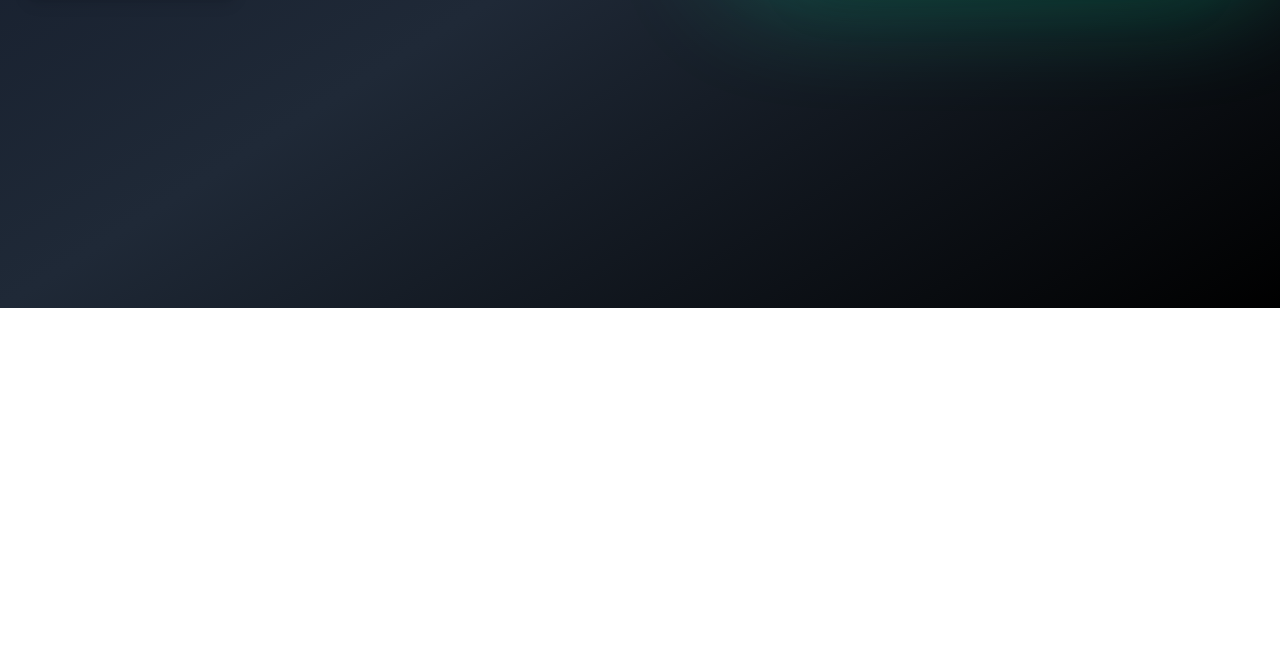
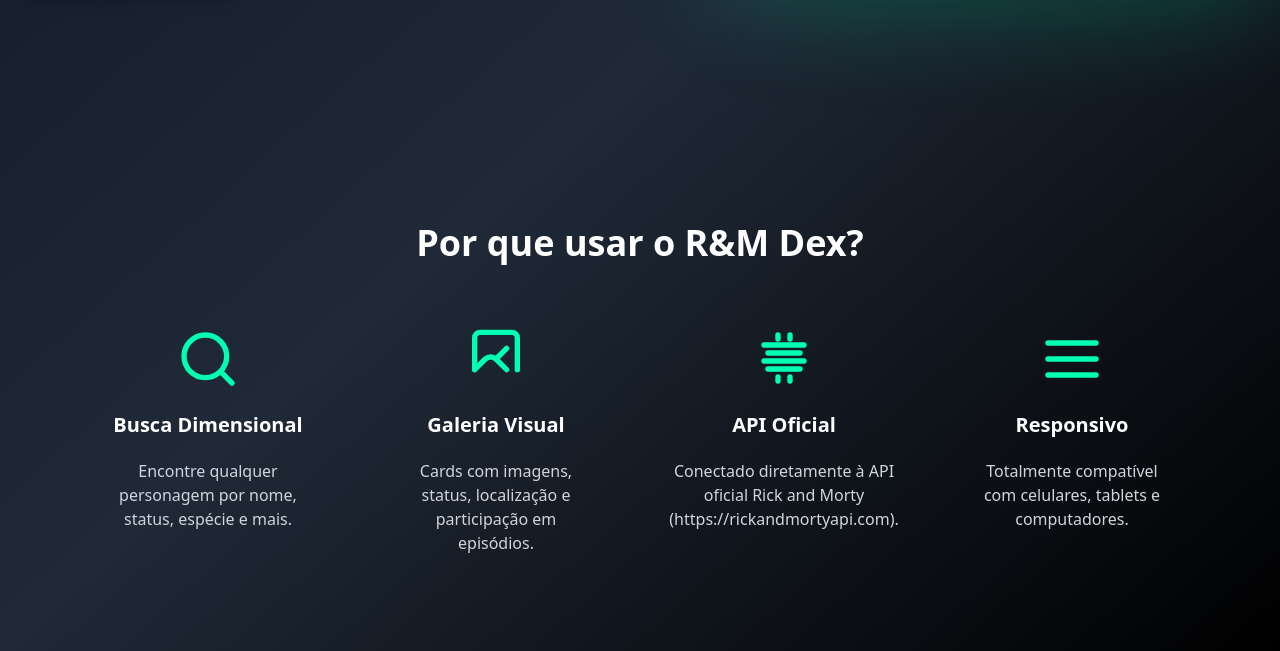
Before and after one commit to gustxvodev/rm_dex, a plain HTML site: page index.html in a window 1280 px wide. Shown: the part 492-1143 px from the top of the page. Before the commit the page ends 800 px from the top, so only its background shows below. Drawn offline with nearby package versions, Linux system fonts and the light colour scheme.

Commit message:
add section recursos

```diff
--- a/index.html
+++ b/index.html
@@ -29,6 +29,11 @@
       }
     }
   </script>
+  <style>
+    #hero {
+      margin-bottom: 50px;
+    }
+  </style>
 </head>
 
 <body class="bg-gradient-to-br from-gray-900 via-gray-800 to-black min-h-screen text-white font-sans">
@@ -67,32 +72,70 @@
     </div>
   </header>
 
-  <section id="hero" class="container mx-auto px-6 py-20 flex flex-col-reverse lg:flex-row items-center gap-10 lg:gap-24 max-w-7xl">
+  <section id="hero"
+    class="container mx-auto px-6 py-20 flex flex-col-reverse lg:flex-row items-center gap-10 lg:gap-24 max-w-7xl">
     <div class="flex-1 text-center lg:text-left animate-fade-in-up">
       <h2 class="text-4xl sm:text-5xl font-extrabold text-white leading-tight mb-6 max-w-xl mx-auto lg:mx-0">
         Explore todos os<br />
         <span class="text-portal">personagens de Rick and Morty</span>
       </h2>
       <p class="text-lg sm:text-xl text-gray-300 mb-8 max-w-lg mx-auto lg:mx-0">
-        O <span class="font-semibold text-portal">R&M Dex</span> é seu catálogo interdimensional para visualizar todos os
+        O <span class="font-semibold text-portal">R&M Dex</span> é seu catálogo interdimensional para visualizar todos
+        os
         personagens da série usando a API oficial.
       </p>
-      <a href="/pages/personagens.html"
+      <a href="/home/index.html"
         class="inline-block bg-portal text-black px-10 py-4 rounded-xl font-semibold shadow-lg hover:shadow-xl hover:-translate-y-1 transition transform duration-300">
         Ver Personagens
       </a>
     </div>
     <div class="flex-1 max-w-md lg:max-w-lg relative">
       <div class="absolute inset-0 bg-portal rounded-3xl blur-3xl opacity-30 animate-pulse-slow"></div>
-      <img
-        src="https://sm.ign.com/t/ign_br/screenshot/default/rick-and-morty-6_xshv.2560.jpg"
-        alt="Rick and Morty" class="relative rounded-3xl shadow-2xl mx-auto" />
+      <img src="https://sm.ign.com/t/ign_br/screenshot/default/rick-and-morty-6_xshv.2560.jpg" alt="Rick and Morty"
+        class="relative rounded-3xl shadow-2xl mx-auto" />
     </div>
-
   </section>
 
-
-
+  <section id="features" class="container mx-auto px-6 py-24 max-w-6xl">
+    <h3 class="text-4xl font-extrabold text-center text-white mb-16">Por que usar o R&M Dex?</h3>
+    <div class="grid grid-cols-1 md:grid-cols-2 lg:grid-cols-4 gap-12 text-white">
+      <div class="flex flex-col items-center text-center space-y-5 px-6">
+        <svg xmlns="http://www.w3.org/2000/svg" class="w-16 h-16 text-portal" fill="none" viewBox="0 0 24 24"
+          stroke="currentColor">
+          <path stroke-linecap="round" stroke-linejoin="round" stroke-width="2"
+            d="M21 21l-4.35-4.35M11 19a8 8 0 100-16 8 8 0 000 16z" />
+        </svg>
+        <h4 class="text-xl font-semibold">Busca Dimensional</h4>
+        <p class="text-gray-300">Encontre qualquer personagem por nome, status, espécie e mais.</p>
+      </div>
+      <div class="flex flex-col items-center text-center space-y-5 px-6">
+        <svg xmlns="http://www.w3.org/2000/svg" class="w-16 h-16 text-portal" fill="none" viewBox="0 0 24 24"
+          stroke="currentColor">
+          <path stroke-linecap="round" stroke-linejoin="round" stroke-width="2"
+            d="M4 16l4-4a3 3 0 014 0l4 4m-4-4l4-4M4 16V4a2 2 0 012-2h12a2 2 0 012 2v12" />
+        </svg>
+        <h4 class="text-xl font-semibold">Galeria Visual</h4>
+        <p class="text-gray-300">Cards com imagens, status, localização e participação em episódios.</p>
+      </div>
+      <div class="flex flex-col items-center text-center space-y-5 px-6">
+        <svg xmlns="http://www.w3.org/2000/svg" class="w-16 h-16 text-portal" fill="none" viewBox="0 0 24 24"
+          stroke="currentColor">
+          <path stroke-linecap="round" stroke-linejoin="round" stroke-width="2"
+            d="M9.75 3v1.5M14.25 3v1.5M4.5 6.75h15M6 9.75h12M4.5 12.75h15M6 15.75h12M9.75 18.75v1.5M14.25 18.75v1.5" />
+        </svg>
+        <h4 class="text-xl font-semibold">API Oficial</h4>
+        <p class="text-gray-300">Conectado diretamente à API oficial Rick and Morty (https://rickandmortyapi.com).</p>
+      </div>
+      <div class="flex flex-col items-center text-center space-y-5 px-6">
+        <svg xmlns="http://www.w3.org/2000/svg" class="w-16 h-16 text-portal" fill="none" viewBox="0 0 24 24"
+          stroke="currentColor">
+          <path stroke-linecap="round" stroke-linejoin="round" stroke-width="2" d="M3 6h18M3 12h18M3 18h18" />
+        </svg>
+        <h4 class="text-xl font-semibold">Responsivo</h4>
+        <p class="text-gray-300">Totalmente compatível com celulares, tablets e computadores.</p>
+      </div>
+    </div>
+  </section>
 
 
   <script>
```
